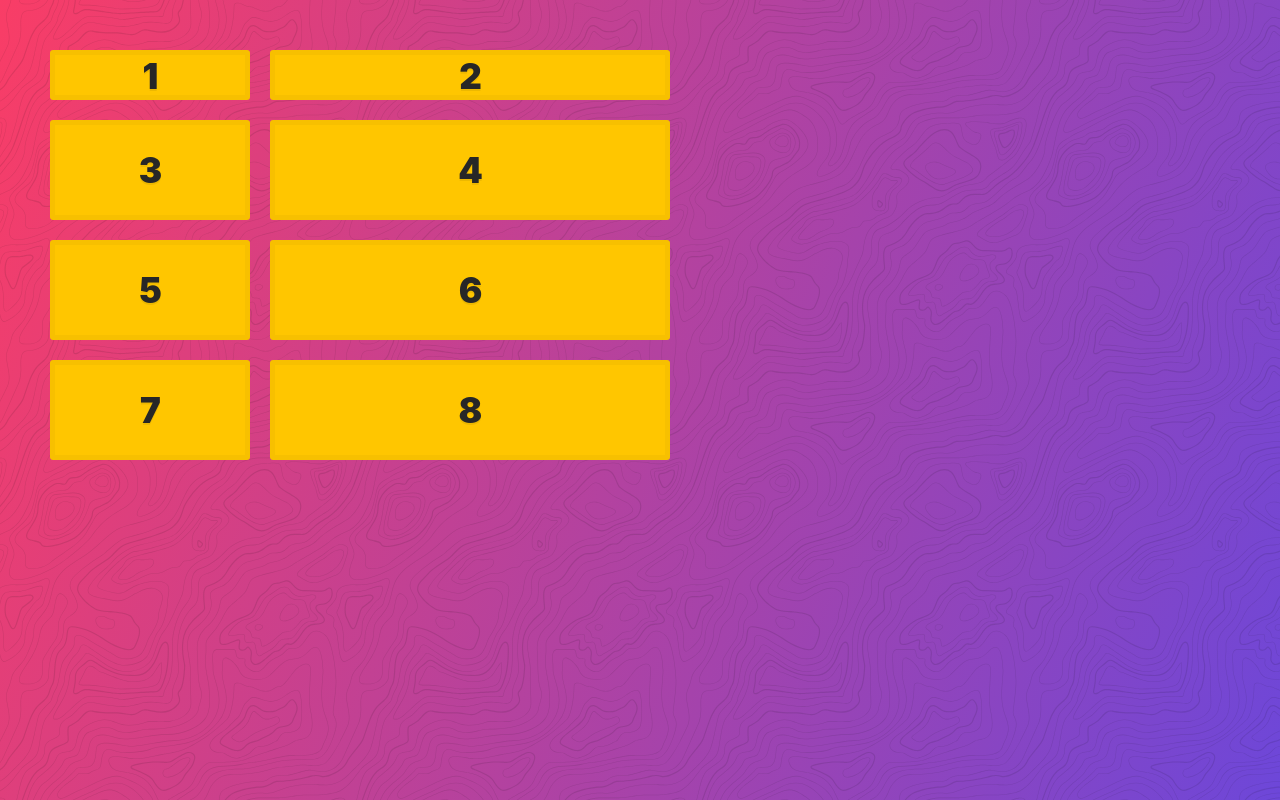
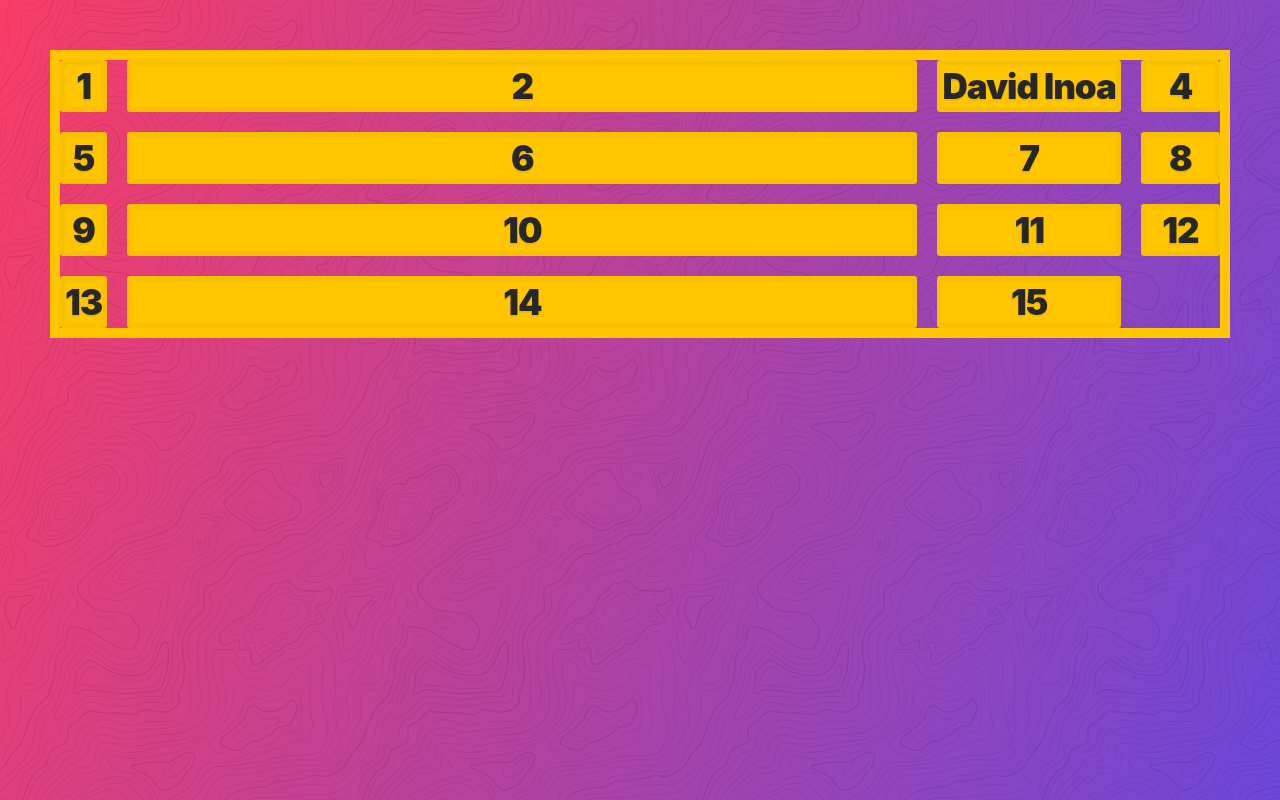
Before and after one commit to davidinoa/css-grid, a website: page index.html in a window 1280 px wide. Drawn offline with Linux system fonts and the light colour scheme.

Commit message:
Sizing tracks

```diff
--- a/index.html
+++ b/index.html
@@ -5,27 +5,33 @@
   <meta charset="UTF-8">
   <meta name="viewport" content="width=device-width, initial-scale=1.0">
   <link rel="stylesheet" href="../assets/style.css">
-  <title>Implicit vs Explicit Grid</title>
+  <title>Sizing tracks</title>
 </head>
 
 <body>
   <div class="container">
     <div class="item">1</div>
     <div class="item">2</div>
-    <div class="item">3</div>
+    <div class="item">David Inoa</div>
     <div class="item">4</div>
     <div class="item">5</div>
     <div class="item">6</div>
     <div class="item">7</div>
     <div class="item">8</div>
+    <div class="item">9</div>
+    <div class="item">10</div>
+    <div class="item">11</div>
+    <div class="item">12</div>
+    <div class="item">13</div>
+    <div class="item">14</div>
+    <div class="item">15</div>
   </div>
   <style>
     .container {
       display: grid;
+      border: 10px solid var(--yellow);
       grid-gap: 20px;
-      grid-template-columns: 200px 400px;
-      grid-template-rows: 50px 100px;
-      grid-auto-rows: 100px;
+      grid-template-columns: auto 1fr auto .1fr;
     }
   </style>
 </body>
```
